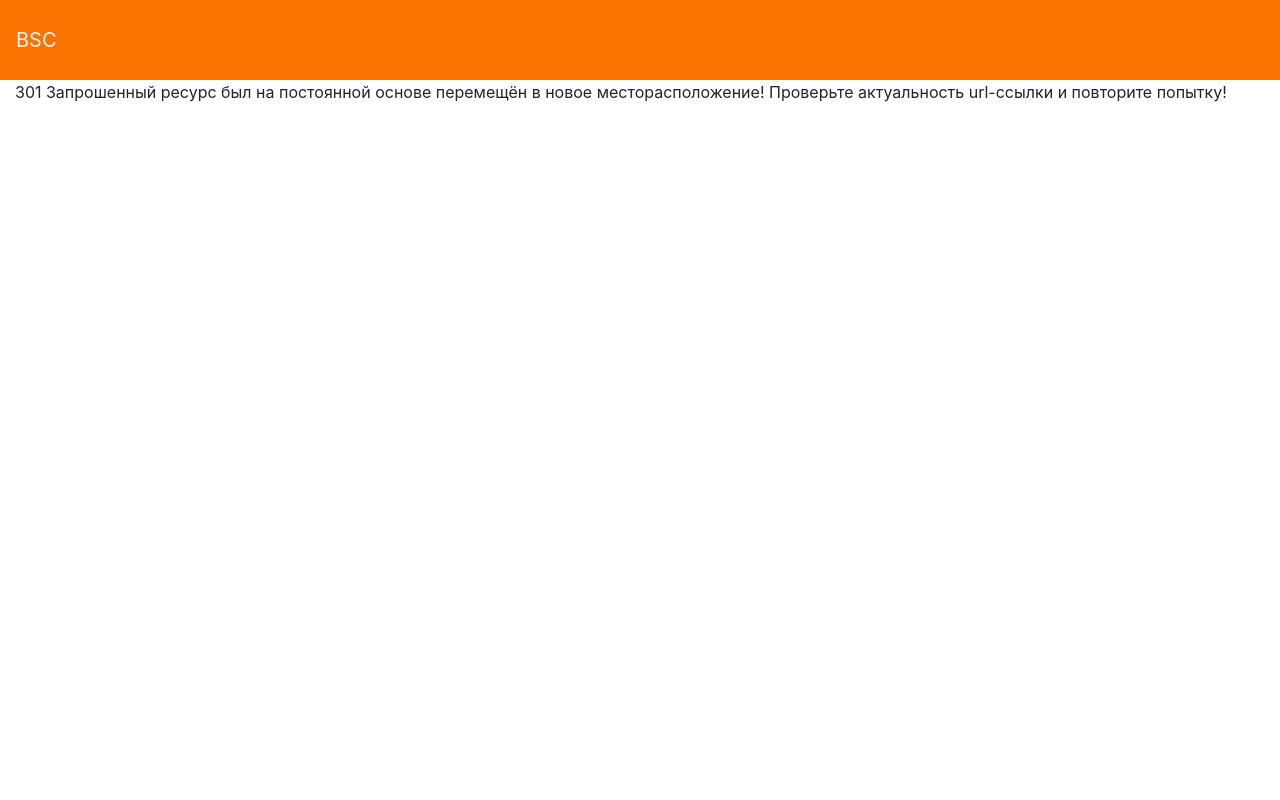
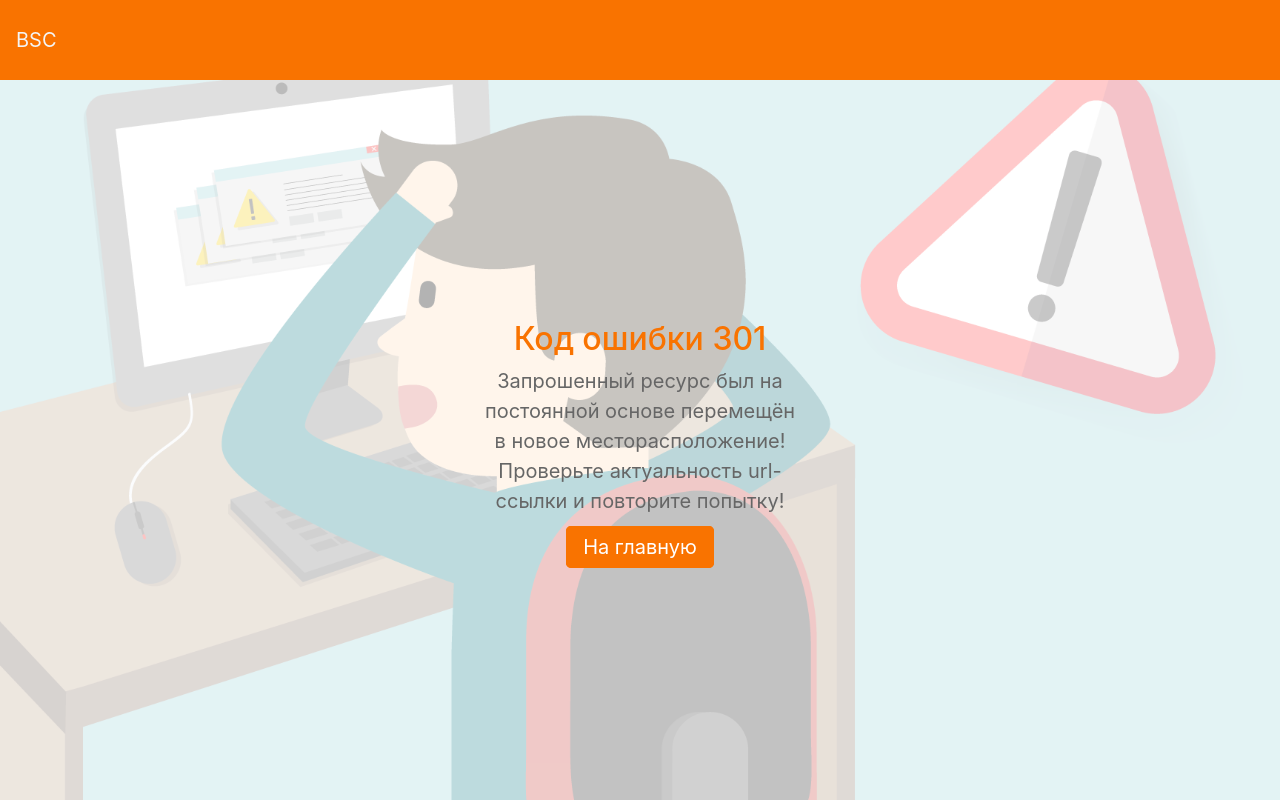
Before and after one commit to moevm/bsc_fokin, a Flask app: template app/templates/errors/301.html in a window 1280 px wide. Run offline with Flask 2, Linux system fonts and the light colour scheme; the template is opened without the code that fills it, so the values that code supplies are empty; some libraries are stand-ins or nearby versions.

Commit message:
Исправлены страницы с ошибками

```diff
--- a/app/main/stepic.py
+++ b/app/main/stepic.py
@@ -133,7 +133,7 @@ class StepicApi:
 					'stepic_id': course['id'],
 					'title': course['title'],
 					'summary': course['summary'],
-					'cover': 'https://stepik.org{}'.format(course['cover']),
+					'cover': 'https://stepik.org{}'.format(course['cover']) if course['cover'] else "",
 					'cert_reg_threshold': course['certificate_regular_threshold'],
 					'cert_dist_threshold': course['certificate_distinction_threshold'],
 					'score': self.get_course_score(course)}
--- a/app/main/views.py
+++ b/app/main/views.py
@@ -17,6 +17,11 @@ REVIEW_SORT_PARAMS = [{'value': 'user_reputation', 'label': 'Репутация'
 					  {'value': 'create_date', 'label': 'Дата'}]
 
 stepic_oauth = StepicOauth()
+
+
+@main.route('/favicon.ico')
+def favicon():
+    return redirect(url_for('static', filename='images/favicon.ico'))
 
 
 @main.route('/login/', methods=['GET', 'POST'])
--- /dev/null
+++ b/app/static/css/error.css
@@ -0,0 +1,38 @@
+body {
+	background-image: url('../images/error_background.png');
+	background-attachment: fixed;
+	background-size: cover;
+	background-position: center;
+}
+
+.overlay {
+	position: absolute;
+	min-height: 100%;
+	min-width: 100%;
+	left: 0;
+	top: 0;
+	background: rgba(255, 255, 255, 0.7);
+}
+
+.description {
+	position: absolute;
+	margin-top: 20rem;
+	margin-left: 30rem;
+	margin-right: 30rem;
+}
+
+.description h2 {
+	color: #F97300;
+}
+
+.description p {
+	color:#666;
+	font-size: 20px;
+	line-height: 1.5;
+}
+
+.description a {
+	border:1px  solid #F97300;
+	background:#F97300;
+	color:#fff;
+}
--- a/app/templates/errors/error_base.html
+++ b/app/templates/errors/error_base.html
@@ -2,9 +2,25 @@
 
 {% block title %} Ошибка {% endblock %}
 
+{% block extra_css %}
+
+<link rel="stylesheet" href="{{ url_for('static', filename = 'css/error.css') }}">
+
+{% endblock %}
+
 {% block content %}
 
-    {% block error_code %}{% endblock %}
-    {% block error_message %}{% endblock %}
+  <div class="overlay">
+  	<div class="description text-center">
+  		<h2>
+        Код ошибки
+        {% block error_code %}{% endblock %}
+      </h2>
+  		<p>
+  			{% block error_message %}{% endblock %}
+  		</p>
+  		<a class="btn-lg btn-secondary" href="{{ url_for('main.index') }}" style="text-align: center; margin-top: 20rem">На главную</a>
+  	</div>
+  </div>
 
 {% endblock %}
--- a/app/templates/main/base.html
+++ b/app/templates/main/base.html
@@ -5,6 +5,7 @@
 	<meta charset="UTF-8">
 	<meta name="viewport" content="width=device-width, initial-scale=1.0">
 
+	<link rel="stylesheet" href="//maxcdn.bootstrapcdn.com/font-awesome/4.7.0/css/font-awesome.min.css">
 	<link rel="stylesheet" href="https://stackpath.bootstrapcdn.com/bootstrap/4.3.1/css/bootstrap.min.css" integrity="sha384-ggOyR0iXCbMQv3Xipma34MD+dH/1fQ784/j6cY/iJTQUOhcWr7x9JvoRxT2MZw1T" crossorigin="anonymous">
 	<link rel="stylesheet" href="{{ url_for('static', filename = 'css/navbar.css') }}">
 
--- a/app/templates/main/courses.html
+++ b/app/templates/main/courses.html
@@ -10,7 +10,11 @@
 		<div class="card mb-3">
 			<div class="row">
 				<div class="col-2">
-					<img src="{{ course.cover }}" class="card-img">
+					{% if course.cover != "" %}
+						<img src="{{ course.cover }}" class="card-img">
+					{% else %}
+						<img src="{{ url_for('static', filename = 'images/course_cover.png') }}" class="card-img">
+					{% endif %}
 				</div>
 				<div class="col-8">
 					<div class="card-body">
```
Also changed, not shown: app/templates/main/macros.html (+7 -2 lines), manage.py (+0 -10 lines), app/static/images/course_cover.png (added), app/static/images/error_background.png (added), app/static/images/favicon.ico (added).
